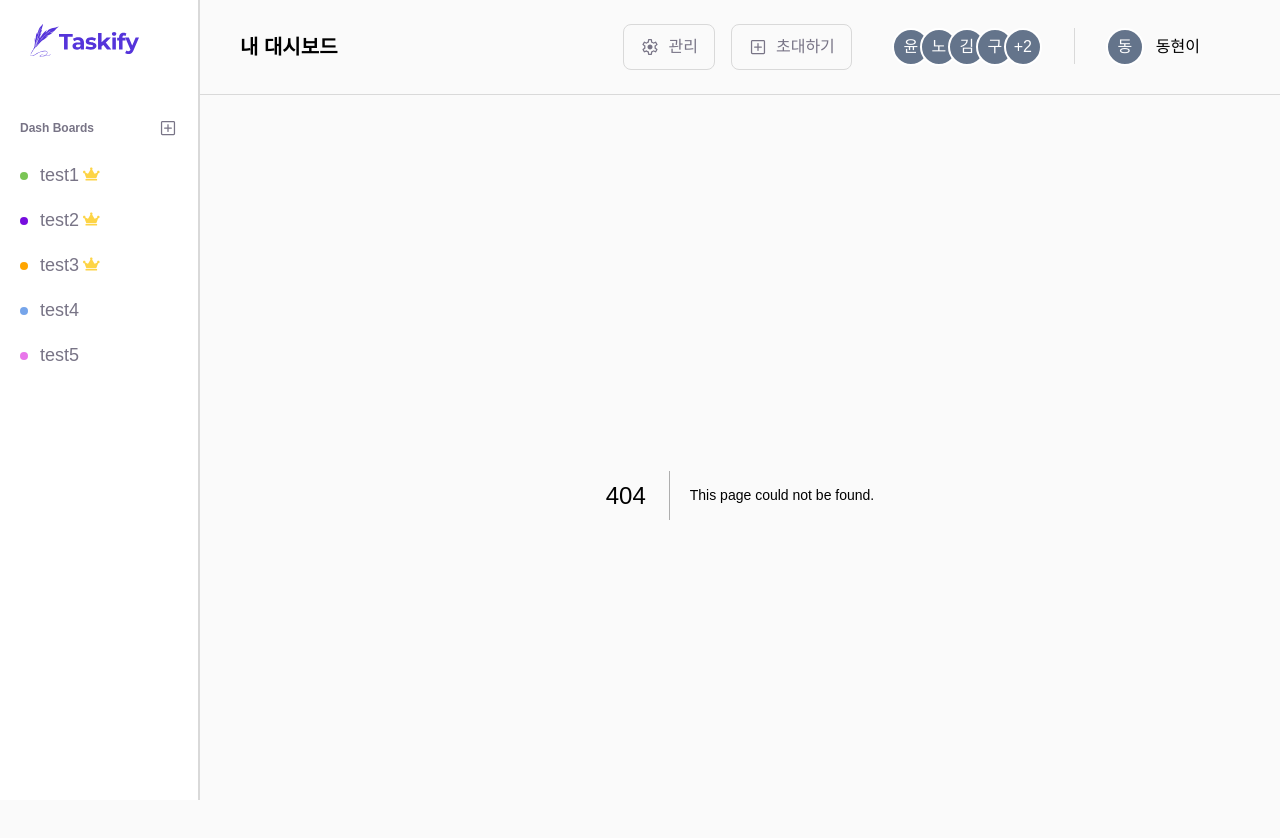
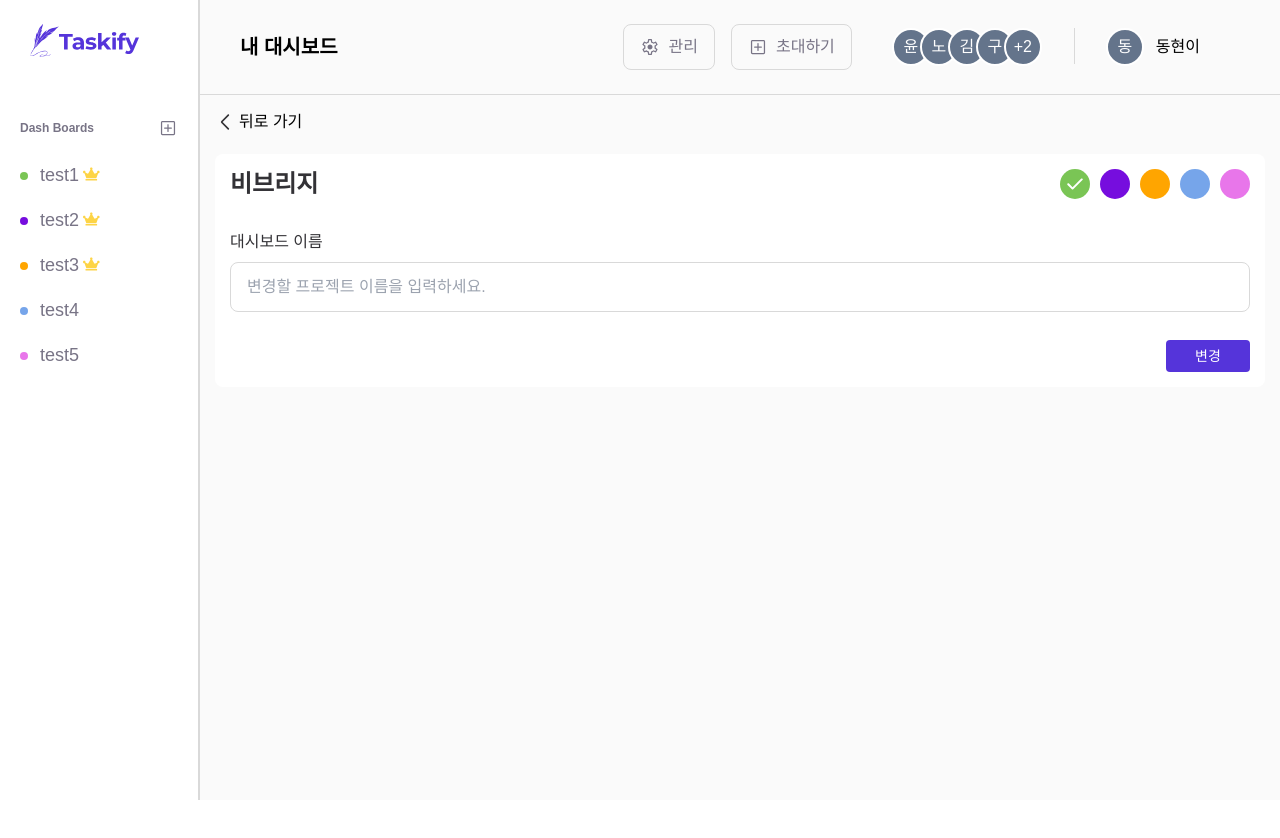
Before and after one commit to only-arrow-function/Taskify, a Next.js app: page /dashboard/1/edit in a window 1280 px wide. Before the commit this address had no page. Shown: the top 838 px of the page. After the commit the page ends 800 px from the top, so only its background shows below. Built offline with nearby package versions, Linux system fonts and the light colour scheme.

Commit message:
feat [노은수] : 수정 페이지 동적 라우팅 적용, 이름 변경 post 요청 구현

```diff
--- a/apis/request.ts
+++ b/apis/request.ts
@@ -43,15 +43,24 @@ const requests = Object.freeze({
       return error;
     }
   },
-  createDashboard: async (dashbaordData: { title: string; color: DashboardColors }) => {
+
+  createDashboard: async (dashboardData: { title: string; color: DashboardColors }) => {
     try {
-      const { data } = await axios.post('dashboards', dashbaordData, headers);
+      const { data } = await axios.post('dashboards', dashboardData, headers);
       return data;
     } catch (error) {
       return error;
     }
   },
 
+  editDashboard: async (dashboardid: string, dashboardData: { title: string; color: DashboardColors }) => {
+    try {
+      const { data } = await axios.put(`dashboards/${dashboardid}`, dashboardData, headers);
+      return data;
+    } catch (error) {
+      return error;
+    }
+  }
   // 다른 API 요청도 여기에 추가 가능
 });
 
--- a/components/buttons/basic-button.tsx
+++ b/components/buttons/basic-button.tsx
@@ -3,9 +3,10 @@ import { ReactNode } from "react";
 interface Props {
   children?: ReactNode;
   purpose: 'positive' | 'negative';
+  eventHandler: () => void;
 }
 
-const BasicButton = ({ children, purpose }: Props) => {
+const BasicButton = ({ children, purpose, eventHandler }: Props) => {
   // style
   const baseClasses = "flex items-center justify-center gap-10px flex-shrink-0 rounded w-[109px] py-[7px] sm:w-[84px] sm:py-[6px]";
   const bgVariantClasses = purpose === 'positive' ? 'bg-violet-50' : 'bg-white border border-grayscale-40';
@@ -13,7 +14,7 @@ const BasicButton = ({ children, purpose }: Props) => {
   const textVariantClasses = purpose === 'positive' ? 'text-white' : 'text-violet-50';
 
   return (
-    <button className={`${baseClasses} ${bgVariantClasses}`}>
+    <button className={`${baseClasses} ${bgVariantClasses}`} onClick={eventHandler}>
       <span className={`${textBaseClasses} ${textVariantClasses}`}>{children}</span>
     </button>
   )
--- a/components/dashboard/edit/rename-dashboard.tsx
+++ b/components/dashboard/edit/rename-dashboard.tsx
@@ -1,12 +1,30 @@
+import { ChangeEvent } from 'react';
+
+import { useRouter } from 'next/router';
+
 import BasicButton from '@/components/buttons/basic-button';
 import ColorChipGroup from '@/components/chips/color-chip-group';
 import InputField from '@/components/inputs/input-field';
-import ModalButtonGroup from '@/components/modal/modal-button-group';
+//import ModalButtonGroup from '@/components/modal/modal-button-group';
 import ModalTitle from '@/components/modal/modal-title';
+import requests from '@/apis/request';
+
+import { useRenameStore } from '@/store/dashboard/edit/rename-store';
 
 const RenameDashboard = () => {
-  const handleInputChange = () => {
-    console.log("hi")
+  const router = useRouter();
+  const { name, setName } = useRenameStore();
+
+  const handleInputChange = (event: ChangeEvent) => {
+    event.preventDefault();
+
+    setName(event.target.value);
+  }
+
+  const handlePostRename = async () => {
+    if (typeof router.query.id !== 'string') return;
+
+    const result = await requests.editDashboard(router.query.id, { title: name, color: '#760DDE' });
   }
 
   return (
@@ -23,7 +41,7 @@ const RenameDashboard = () => {
         onChange={handleInputChange}
       />
       <div className='flex justify-end'>
-        <BasicButton purpose='positive'>변경</BasicButton>
+        <BasicButton purpose='positive' eventHandler={handlePostRename}>변경</BasicButton>
       </div>
     </section>
   )
--- a/components/dashboard/edit/return-dashboard-page.tsx
+++ b/components/dashboard/edit/return-dashboard-page.tsx
@@ -1,11 +1,14 @@
 import Image from "next/image"
 import Link from "next/link"
+import { useRouter } from "next/router"
 
 import LeftArrowIcon from "@/public/icon/arrow-forward-left.svg"
 
 const ReturnDashboardPage = () => {
+  const router = useRouter();
+
   return (
-    <Link href="/dashboard" className="flex gap-1 items-center mb-[10px]">
+    <Link href={`/dashboard/${router.query.id}`} className="flex gap-1 items-center mb-[10px]">
       <Image src={LeftArrowIcon} alt="뒤로 가기" />
       <span className="text-center text-base font-medium">뒤로 가기</span>
     </Link>
--- a/components/dashboard/header/dashboard-header.tsx
+++ b/components/dashboard/header/dashboard-header.tsx
@@ -22,7 +22,7 @@ const DashboardHeader = () => {
 
         <div className="flex items-center">
           <div>
-            <Link href="/dashboard/edit">
+            <Link href={`/dashboard/${router.query.id}/edit`}>
               <DashboardHeaderButton imageSource={dashboardSettingIcon.src}>관리</DashboardHeaderButton>
             </Link>
           </div>
--- a/pages/_app.tsx
+++ b/pages/_app.tsx
@@ -5,7 +5,7 @@ import DashboardLayout from '@/components/dashboard/layout/dashboard-layout';
 import '@/styles/globals.css';
 
 export default function App({ Component, pageProps, router }: AppProps) {
-  if (router.pathname.startsWith('/dashboard')) {
+  if (router.isReady && router.asPath.startsWith(`/dashboard/${router.query.id}`)) {
     return (
       <DashboardLayout>
         <Component {...pageProps} />
--- /dev/null
+++ b/pages/dashboard/[id]/index.tsx
@@ -0,0 +1,5 @@
+export default function index() {
+  return (
+    <></>
+  );
+} // 레이아웃을 _app.tsx 로 옮겼습니다. 이유 : edit 중첩 페이지에 동일한 레이아웃을 적용하기 위해
--- a/pages/dashboard/index.tsx
+++ /dev/null
@@ -1,9 +0,0 @@
-import DashboardHeader from '@/components/dashboard/header/dashboard-header';
-import DashboardSectionLayout from '@/components/dashboard/layout/dashboard-section-layout';
-import SideMenu from '@/components/side-menu/side-menu';
-
-export default function index() {
-  return (
-    <></>
-  );
-} // 레이아웃을 _app.tsx 로 옮겼습니다. 이유 : edit 중첩 페이지에 동일한 레이아웃을 적용하기 위해
--- /dev/null
+++ b/store/dashboard/edit/rename-store.ts
@@ -0,0 +1,11 @@
+import { create } from "zustand";
+
+export interface PaginationState {
+  name: string;
+  setName: (rename: string) => void;
+}
+
+export const useRenameStore = create<PaginationState>((set) => ({
+  name: '',
+  setName: (rename: string) => set(() => ({ name: rename })),
+}));
```
Also changed, not shown: pages/dashboard/[id]/edit/index.tsx (renamed from pages/dashboard/edit/index.tsx).
